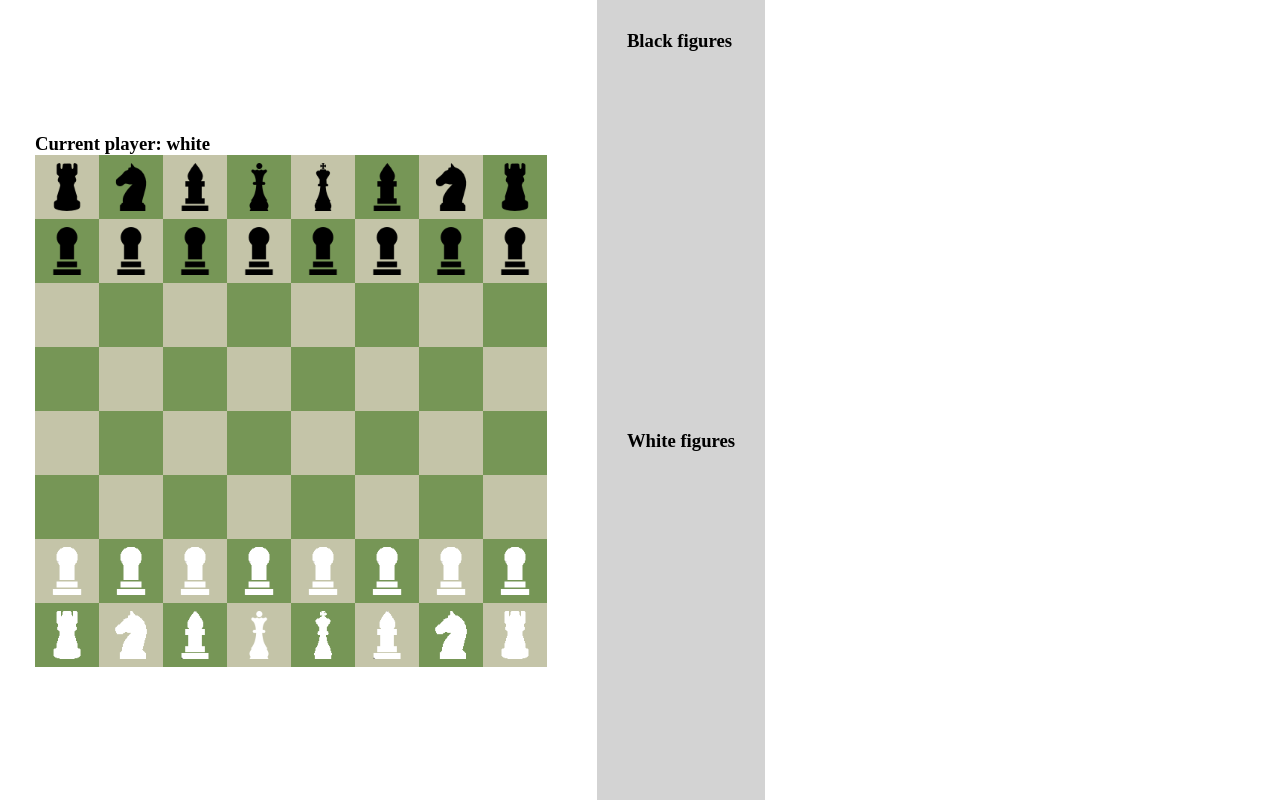
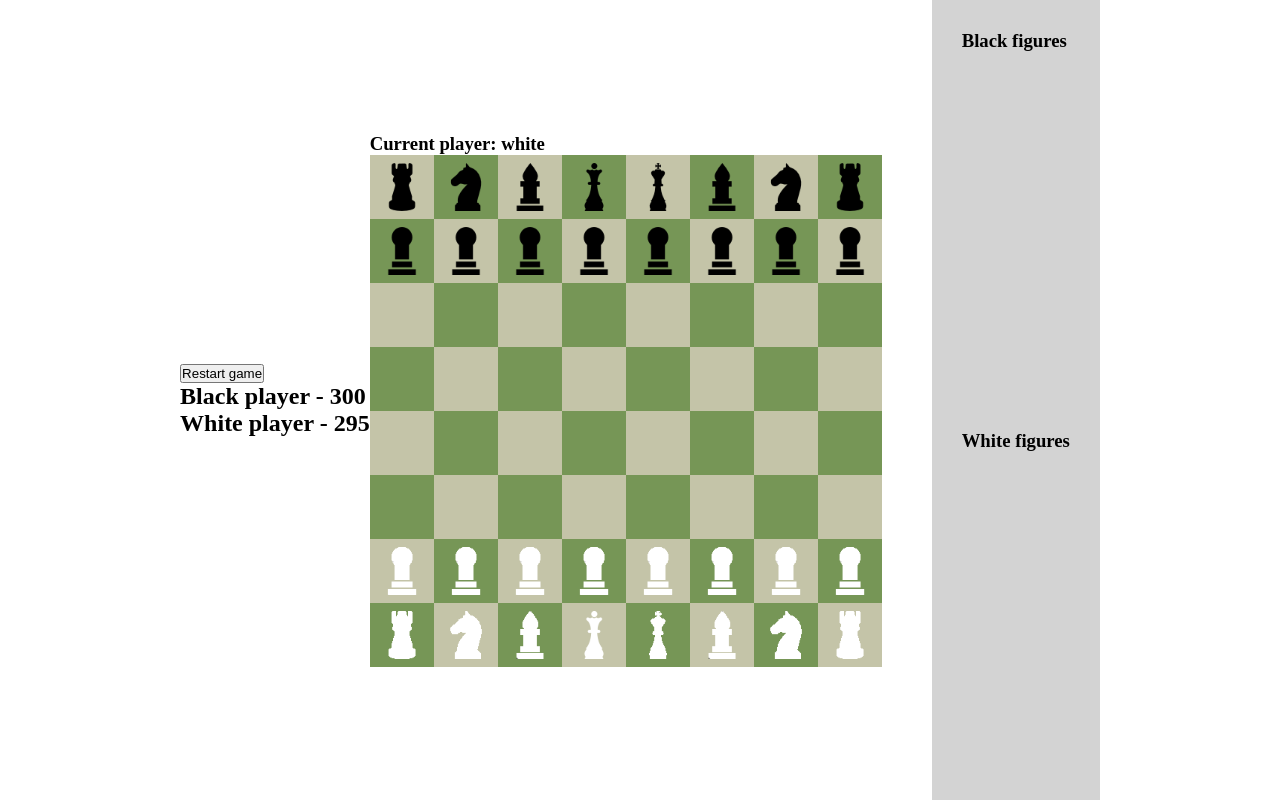
Before and after one commit to erpesh/react-chess, a React (Create React App) app: page / in a window 1280 px wide. Built offline with nearby package versions, Linux system fonts and the light colour scheme.

Commit message:
timer done

```diff
--- a/src/App.css
+++ b/src/App.css
@@ -5,7 +5,7 @@
 
 .App {
     height: 100vh;
-    width: 100vh;
+    width: 100vw;
     display: flex;
     justify-content: center;
     align-items: center;
--- a/src/App.tsx
+++ b/src/App.tsx
@@ -5,6 +5,7 @@
 import {Player} from "./models/Player";
 import {Colors} from "./models/Colors";
 import LostFigures from "./components/LostFigures";
+import Timer from "./components/Timer";
 
 function App() {
     const [board, setBoard] = useState(new Board());
@@ -30,6 +31,7 @@
 
     return (
         <div className="App">
+            <Timer currentPlayer={currentPlayer} restart={restart}/>
             <BoardComponent
                 board={board}
                 setBoard={setBoard}
--- /dev/null
+++ b/src/components/Timer.tsx
@@ -0,0 +1,53 @@
+import React, {FC, useEffect, useRef, useState} from 'react';
+import {Player} from '../models/Player';
+import {Colors} from "../models/Colors";
+
+interface TimerProps {
+    currentPlayer: Player | null;
+    restart: () => void;
+}
+
+const Timer: FC<TimerProps> = ({currentPlayer, restart}) => {
+
+    const [blackTime, setBlackTime] = useState(300); // users time
+    const [whiteTime, setWhiteTime] = useState(300);
+    const timer = useRef<null | ReturnType<typeof setInterval>>(null);
+
+    useEffect(() => {
+        startTimer();
+    }, [currentPlayer])
+
+    function startTimer() {
+        if (timer.current) {
+            clearInterval(timer.current);
+        }
+        const callback = currentPlayer?.color === Colors.WHITE ? decrementWhiteTimer : decrementBlackTimer;
+        timer.current = setInterval(callback, 1000);
+    }
+
+    function decrementBlackTimer() {
+        setBlackTime(prevState => prevState - 1)
+    }
+
+    function decrementWhiteTimer() {
+        setWhiteTime(prevState => prevState - 1)
+    }
+
+    const handleRestart = () => {
+        setWhiteTime(300);
+        setBlackTime(300);
+        restart();
+    }
+
+    return (
+        <div>
+            <div>
+                <button onClick={handleRestart}>Restart game</button>
+            </div>
+            <h2>Black player - {blackTime}</h2>
+            <h2>White player - {whiteTime}</h2>
+        </div>
+    );
+};
+
+export default Timer;
```
